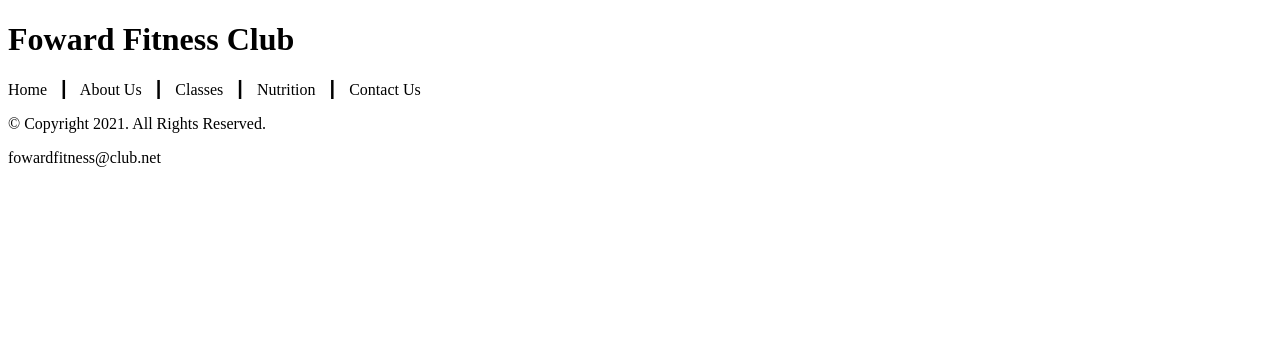
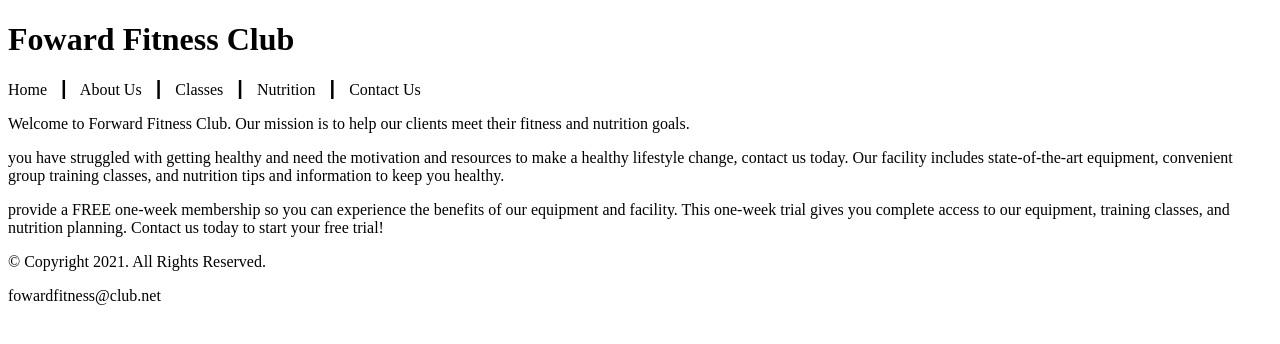
Before and after one commit to Graceion7484/fitness, a plain HTML site: page index.html in a window 1280 px wide. Drawn offline with Linux system fonts and the light colour scheme.

Commit message:
fix index file

```diff
--- a/index.html
+++ b/index.html
@@ -28,7 +28,11 @@
 
 <!--Use the main area to add the main content of the webpage-->
      <main>
+      <p>Welcome to Forward Fitness Club. Our mission is to help our clients meet their fitness and nutrition goals.</p>
 
+      <p>you have struggled with getting healthy and need the motivation and resources to make a healthy lifestyle change, contact us today. Our facility includes state-of-the-art equipment, convenient group training classes, and nutrition tips and information to keep you healthy.</p>
+
+      <p>provide a FREE one-week membership so you can experience the benefits of our equipment and facility. This one-week trial gives you complete access to our equipment, training classes, and nutrition planning. Contact us today to start your free trial!</p>
      </main>
 
      <footer>
```
Also changed, not shown: template.html (+0 -4 lines).
